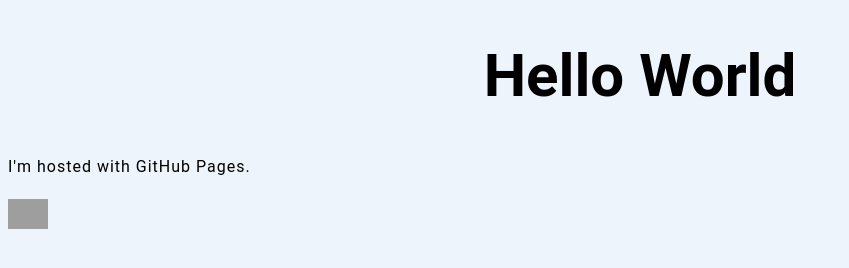
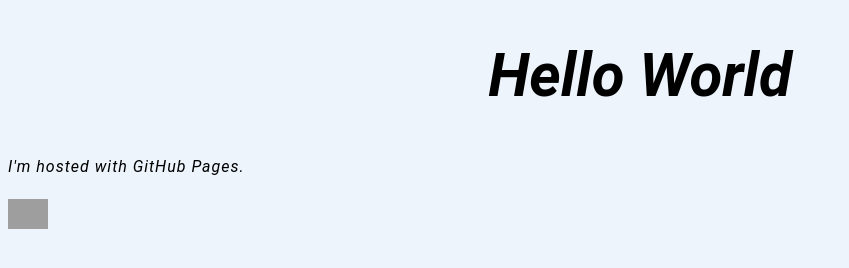
Before and after one commit to yijhun/yijhun.github.io, a plain HTML site: page index.html in a window 1280 px wide. Shown: the full height of the page, 0-849 px from the left. Drawn offline with Linux system fonts and the light colour scheme; grey boxes are pictures that could not be loaded.

Commit message:
Update style.css

```diff
--- a/style/style.css
+++ b/style/style.css
@@ -1,7 +1,8 @@
 
 html {
-  font-size: 10px;
-  font-family: Roboto;
+  font-family: "Roboto", sans-serif;
+  font-weight: 400;
+  font-style: italic;
   background-color: #EDF4FB;
 }
 
```
